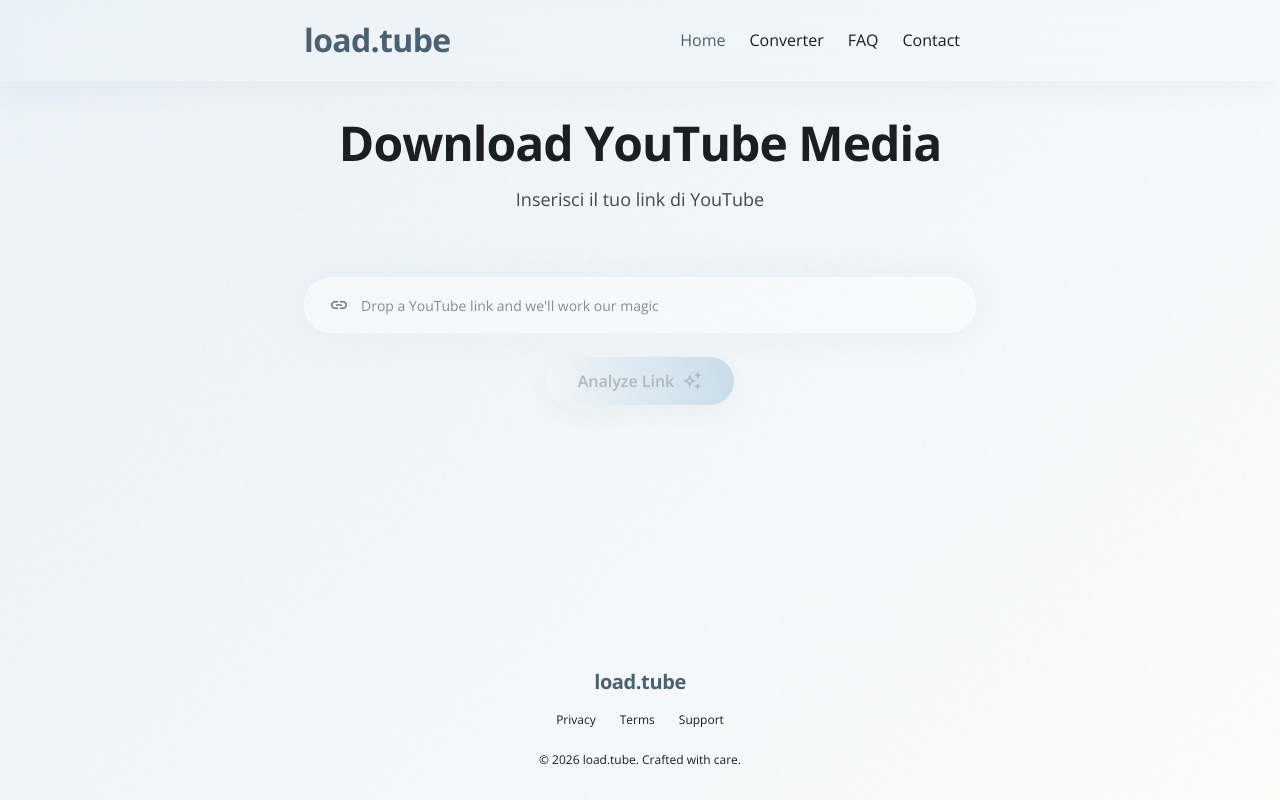
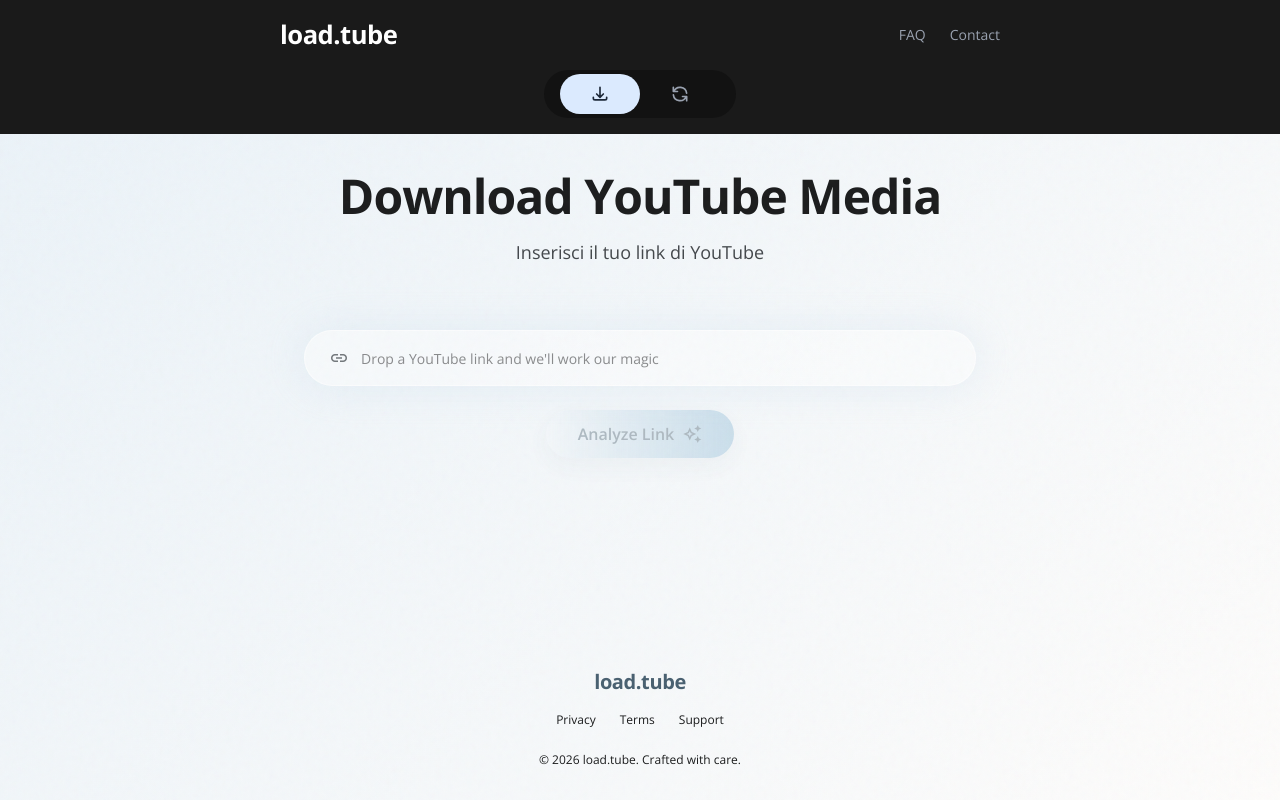
Before and after one commit to lolloinonng/load-tube, a Next.js app in the folder frontend/: page / in a window 1280 px wide. Built offline with nearby package versions, Linux system fonts and the light colour scheme.

Commit message:
Redesign header with dark style and animated pill navigation

```diff
--- a/frontend/src/components/layout/Header.tsx
+++ b/frontend/src/components/layout/Header.tsx
@@ -1,72 +1,81 @@
 'use client';
 
 import Link from 'next/link';
-import { usePathname } from 'next/navigation';
-import { Menu, X } from 'lucide-react';
-import { useState } from 'react';
-import { cn } from '@/lib/utils';
-const navLinks = [
-  { href: '/', label: 'Home' },
-  { href: '/convert', label: 'Converter' },
-  { href: '/faq', label: 'FAQ' },
-  { href: '/contact', label: 'Contact' },
-];
+import { usePathname, useRouter } from 'next/navigation';
+import { useState, useRef, useEffect } from 'react';
 
 export function Header() {
-  const [mobileOpen, setMobileOpen] = useState(false);
   const pathname = usePathname();
+  const router = useRouter();
+  const [pillStyle, setPillStyle] = useState({ left: 0, width: 0 });
+  const containerRef = useRef<HTMLDivElement>(null);
+  const downloadRef = useRef<HTMLButtonElement>(null);
+  const convertRef = useRef<HTMLButtonElement>(null);
+
+  const isDownload = pathname === '/';
+  const isConvert = pathname === '/convert';
+
+  useEffect(() => {
+    const btn = pathname === '/' ? downloadRef.current : convertRef.current;
+    const container = containerRef.current;
+    if (btn && container) {
+      const cr = container.getBoundingClientRect();
+      const br = btn.getBoundingClientRect();
+      setPillStyle({ left: br.left - cr.left, width: br.width });
+    }
+  }, [pathname]);
+
   return (
-    <nav className="bg-surface/30 backdrop-blur-xl border-b border-white/20 shadow-[0_8px_32px_0_rgba(74,97,113,0.05)] sticky top-0 z-40 spring-transition">
-      <div className="flex justify-between items-center w-full px-6 py-4 max-w-[720px] mx-auto">
-        <Link href="/" className="text-display-lg-mobile md:text-display-lg text-primary tracking-tight font-bold" style={{ fontSize: 'clamp(1.5rem, 4vw, 2rem)' }}>
+    <header className="w-full bg-[#1a1a1a] py-4 px-6 sticky top-0 z-40">
+      <div className="flex items-center justify-between max-w-[720px] mx-auto mb-4">
+        <Link href="/" className="font-bold text-white tracking-tight" style={{ fontSize: 'clamp(1.3rem, 3vw, 1.6rem)' }}>
           load.tube
         </Link>
-        <div className="flex items-center gap-4">
-          <nav className="hidden md:flex items-center gap-6 mr-4">
-            {navLinks.map((link) => (
-              <Link
-                key={link.href}
-                href={link.href}
-                className={cn(
-                  'font-label-caps text-label-caps spring-transition hover:opacity-80',
-                  pathname === link.href
-                    ? 'text-primary'
-                    : 'text-on-surface-variant/70'
-                )}
-              >
-                {link.label}
-              </Link>
-            ))}
-          </nav>
+        <div className="flex items-center gap-6">
+          <Link
+            href="/faq"
+            className="text-sm text-gray-400 hover:text-white spring-transition"
+          >
+            FAQ
+          </Link>
+          <Link
+            href="/contact"
+            className="text-sm text-gray-400 hover:text-white spring-transition"
+          >
+            Contact
+          </Link>
+        </div>
+      </div>
+      <div className="flex justify-center">
+        <div ref={containerRef} className="relative flex items-center rounded-full bg-[#121212] p-1 px-4">
+          <div
+            className="absolute top-1 bottom-1 rounded-full bg-blue-100"
+            style={{ left: pillStyle.left, width: pillStyle.width, transition: 'left 400ms cubic-bezier(0.16, 1, 0.3, 1), width 400ms cubic-bezier(0.16, 1, 0.3, 1)' }}
+          />
           <button
-            onClick={() => setMobileOpen(!mobileOpen)}
-            className="md:hidden w-10 h-10 rounded-full glass-panel flex items-center justify-center text-on-surface-variant"
+            ref={downloadRef}
+            onClick={() => router.push('/')}
+            className={`relative z-10 flex h-10 w-20 items-center justify-center rounded-full transition ${
+              isDownload ? 'text-gray-800' : 'text-gray-400 hover:text-white'
+            }`}
           >
-            {mobileOpen ? <X size={18} /> : <Menu size={18} />}
+            <svg xmlns="http://www.w3.org/2000/svg" className="h-5 w-5" fill="none" viewBox="0 0 24 24" stroke="currentColor" strokeWidth="2">
+              <path strokeLinecap="round" strokeLinejoin="round" d="M4 16v1a2 2 0 002 2h12a2 2 0 002-2v-1m-4-4l-4 4m0 0l-4-4m4 4V4" />
+            </svg>
+          </button>
+          <button
+            ref={convertRef}
+            onClick={() => router.push('/convert')}
+            className={`relative z-10 flex h-10 w-20 items-center justify-center rounded-full transition ${
+              isConvert ? 'text-gray-800' : 'text-gray-400 hover:text-white'
+            }`}
+          >
+            <svg xmlns="http://www.w3.org/2000/svg" className="h-5 w-5" fill="none" viewBox="0 0 24 24" stroke="currentColor" strokeWidth="2">
+              <path strokeLinecap="round" strokeLinejoin="round" d="M4 4v5h.582m15.356 2A8.001 8.001 0 004.582 9m0 0H9m11 11v-5h-.581m0 0a8.003 8.003 0 01-15.357-2m15.357 2H15" />
+            </svg>
           </button>
         </div>
       </div>
-      {mobileOpen && (
-        <div className="border-t border-white/20 md:hidden bg-surface/50 backdrop-blur-xl">
-          <div className="space-y-1 px-6 py-3 max-w-[720px] mx-auto">
-            {navLinks.map((link) => (
-              <Link
-                key={link.href}
-                href={link.href}
-                onClick={() => setMobileOpen(false)}
-                className={cn(
-                  'block rounded-lg px-3 py-2 text-sm spring-transition',
-                  pathname === link.href
-                    ? 'text-primary font-semibold'
-                    : 'text-on-surface-variant/70 hover:bg-surface-container-low'
-                )}
-              >
-                {link.label}
-              </Link>
-            ))}
-          </div>
-        </div>
-      )}
-    </nav>
+    </header>
   );
 }
```
